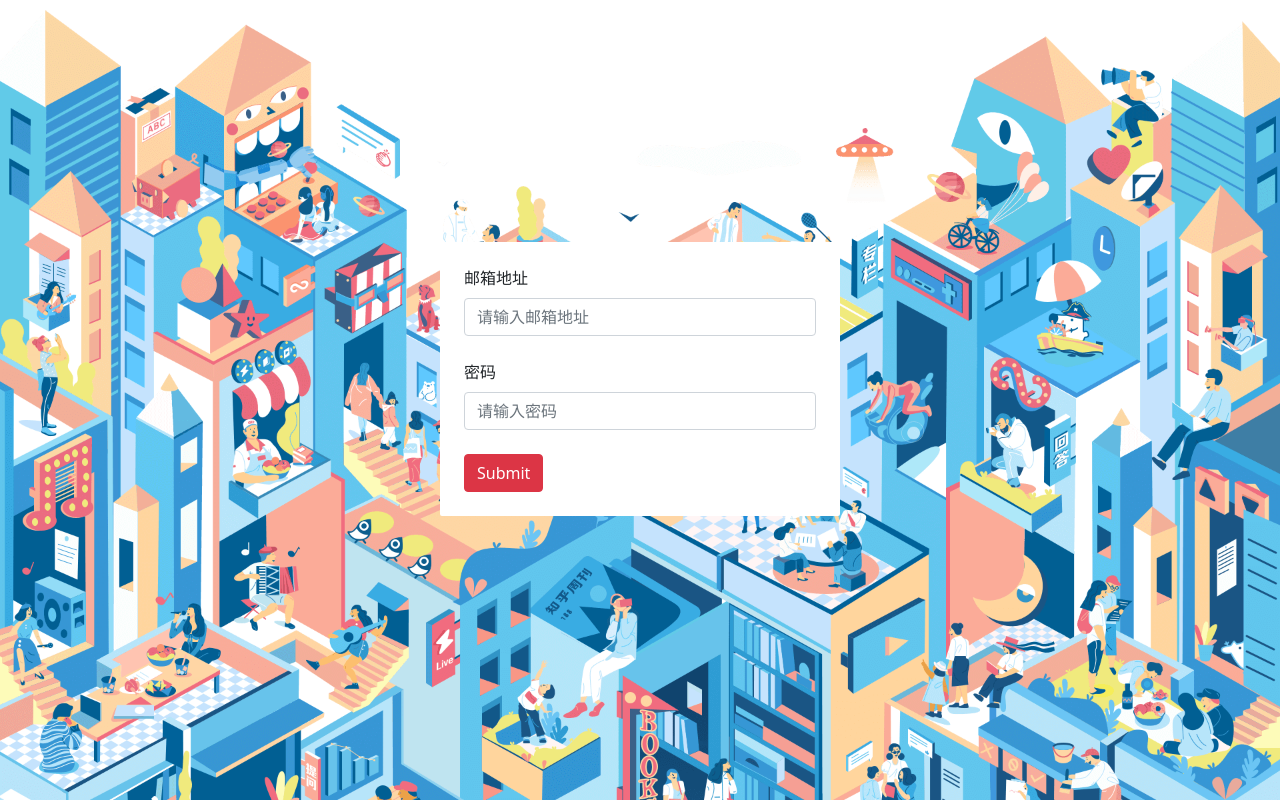
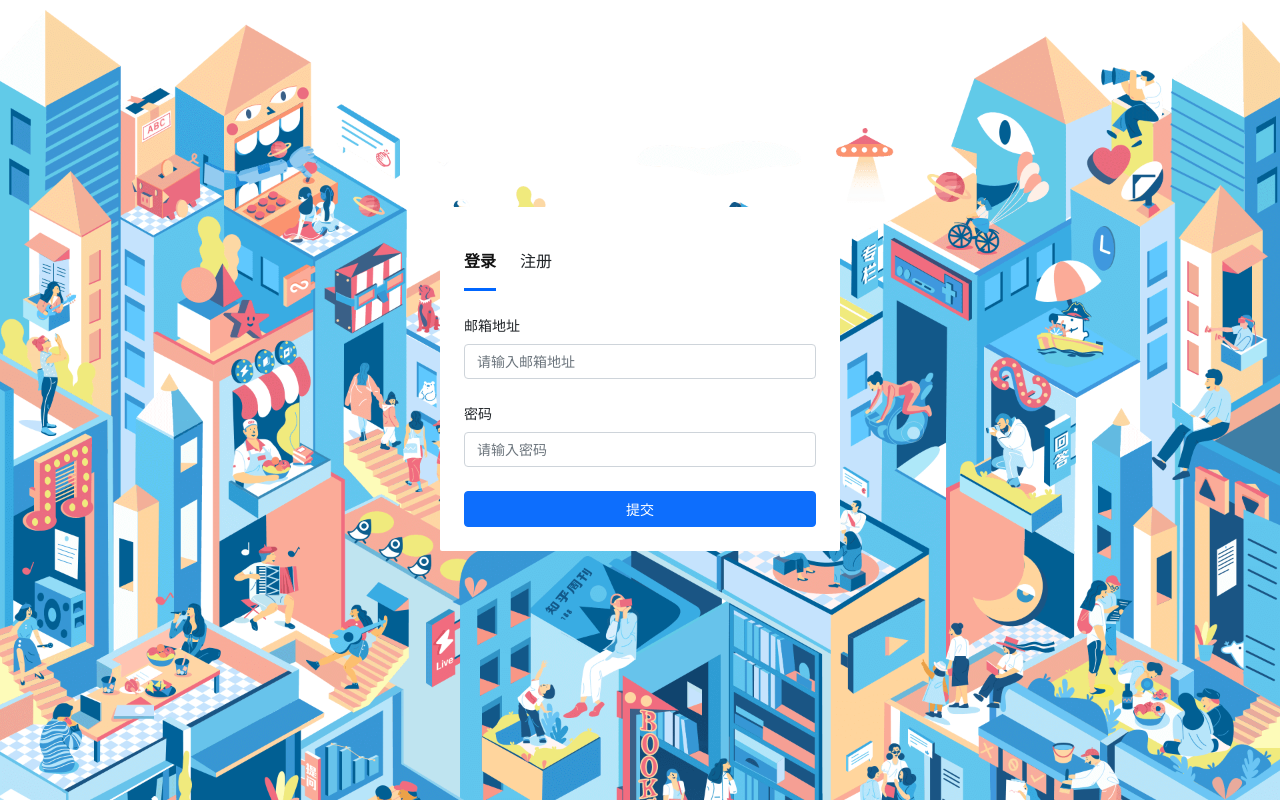
Before and after one commit to Archsx/zhuanlan, a Vue app: page /signin in a window 1280 px wide. Built offline with nearby package versions, Linux system fonts and the light colour scheme.

Commit message:
初步完成登录页面改造

```diff
--- a/src/App.vue
+++ b/src/App.vue
@@ -18,7 +18,7 @@ export default defineComponent({
       return store.state.error
     })
     watch(
-      () => error.value,
+      () => error.value.status,
       newVal => {
         if (newVal) {
           createMessage(error.value.message!, 'error')
--- /dev/null
+++ b/src/components/Login.vue
@@ -0,0 +1,118 @@
+<template>
+  <validate-form @form-submit="onFormSubmit">
+    <div class="mb-2">
+      <label for="exampleInputEmail" class="form-label">邮箱地址</label>
+      <validate-input
+        type="text"
+        placeholder="请输入邮箱地址"
+        :rules="emailRule"
+        v-model="email"
+      ></validate-input>
+    </div>
+    <div class="mb-2">
+      <label for="exampleInputPassword" class="form-label">密码</label>
+      <validate-input
+        :rules="passwordRule"
+        v-model="password"
+        placeholder="请输入密码"
+        type="password"
+      ></validate-input>
+    </div>
+    <template v-slot:submit>
+      <span class="btn btn-primary submit-btn">提交</span>
+    </template>
+  </validate-form>
+</template>
+
+<script lang="ts">
+import { defineComponent, ref } from 'vue'
+import ValidateInput from '@/components/ValidateInput.vue'
+import ValidateForm from '@/components/ValidateForm.vue'
+import { RuleProps } from '@/utils/validate'
+import { useRouter } from 'vue-router'
+import { useStore } from 'vuex'
+import { GlobalDataProps } from '@/store'
+import { createMessage } from '@/utils/createMessage'
+
+export default defineComponent({
+  name: 'login',
+  components: {
+    ValidateInput,
+    ValidateForm
+  },
+  setup() {
+    const router = useRouter()
+    const emailRule: RuleProps = [
+      {
+        type: 'required',
+        message: '邮箱地址不能为空'
+      },
+      {
+        type: 'email',
+        message: '请输入合法的邮箱地址'
+      }
+    ]
+    const passwordRule: RuleProps = [
+      {
+        type: 'required',
+        message: '密码不能为空'
+      },
+      {
+        type: 'password',
+        message: '请输入长度至少为8位并且包含数字和字母的密码'
+      }
+    ]
+    const email = ref('')
+    const password = ref('')
+    const store = useStore<GlobalDataProps>()
+    // 可以使用ref的形式获取组件实例
+    // const inputRef = ref<any>()
+    // console.log(inputRef.value)
+    // console.log(inputRef.value.validateInput())
+    const onFormSubmit = (result: boolean) => {
+      if (result) {
+        // 使用store.commit来调用mutations里面的方法
+        // 需要注意的是 只有state里面的数据有代码提示
+        // 而这些comit的事件名是没有提示的
+        // 不知道哪个版本的vuex能添加支持
+        const payload = {
+          email: email.value,
+          password: password.value
+        }
+        // 注意 下面的这个例子演示了如何在组件中使用某个action的结果
+        // 而相应的action里面需要return结果 否则then里面就拿不到响应的数据
+        store
+          .dispatch('loginAndFetch', payload)
+          .then(data => {
+            createMessage('登录成功 2秒后跳转首页', 'success')
+            setTimeout(() => {
+              router.push({
+                name: 'Index'
+              })
+            }, 2000)
+          })
+          .catch(err => {
+            console.log(err)
+          })
+      }
+    }
+    return {
+      emailRule,
+      passwordRule,
+      email,
+      password,
+      onFormSubmit
+    }
+  }
+})
+</script>
+
+<style lang="scss" scoped>
+.submit-btn {
+  width: 100%;
+  height: 36px;
+  font-size: 14px;
+  line-height: 36px;
+  padding: 0;
+}
+</style>
--- /dev/null
+++ b/src/components/Signup.vue
@@ -0,0 +1,129 @@
+<template>
+  <div class="signinFormWrapper">
+    <validate-form @form-submit="handleFormSubmit">
+      <div class="mb-2">
+        <label class="form-label">邮箱</label>
+        <validate-input
+          type="text"
+          placeholder="请输入邮箱"
+          v-model="email"
+          :rules="emailRule"
+        ></validate-input>
+      </div>
+      <div class="mb-2">
+        <label class="form-label">昵称</label>
+        <validate-input
+          type="text"
+          placeholder="请输入昵称"
+          v-model="nickName"
+          :rules="nickNameRule"
+        ></validate-input>
+      </div>
+      <div class="mb-2">
+        <label class="form-label">密码</label>
+        <validate-input
+          :rules="passwordRule"
+          v-model="password"
+          placeholder="请输入密码"
+          type="password"
+        ></validate-input>
+      </div>
+      <div class="mb-2">
+        <label class="form-label">确认密码</label>
+        <validate-input
+          :rules="passwordCheckRule"
+          v-model="passwordCheck"
+          placeholder="请再次输入密码"
+          type="password"
+        ></validate-input>
+      </div>
+      <template v-slot:submit>
+        <span class="btn btn-primary submit-btn">提交</span>
+      </template>
+    </validate-form>
+  </div>
+</template>
+
+<script lang="ts">
+import { defineComponent, ref } from 'vue'
+import ValidateForm from '@/components/ValidateForm.vue'
+import ValidateInput from '@/components/ValidateInput.vue'
+import { RuleProps } from '@/utils/validate'
+
+export default defineComponent({
+  name: 'signup',
+  components: { ValidateForm, ValidateInput },
+  setup(props) {
+    const email = ref('')
+    const emailRule: RuleProps = [
+      {
+        type: 'required',
+        message: '邮箱地址不能为空'
+      },
+      {
+        type: 'email',
+        message: '请输入正确格式的邮箱'
+      }
+    ]
+    const nickName = ref('')
+    const password = ref('')
+    const passwordCheck = ref('')
+    const nickNameRule: RuleProps = [
+      {
+        type: 'required',
+        message: '昵称不能为空'
+      }
+    ]
+    const passwordRule: RuleProps = [
+      {
+        type: 'required',
+        message: '密码不能为空'
+      },
+      {
+        type: 'password',
+        message: '请输入长度至少为8位并且包含数字和字母的密码'
+      }
+    ]
+    const passwordCheckRule: RuleProps = [
+      {
+        type: 'custom',
+        message: '两次密码不一致',
+        custom: () => {
+          return password.value === passwordCheck.value
+        }
+      }
+    ]
+    const handleFormSubmit = (result: boolean) => {
+      if (result) {
+        const payload = {
+          email: email.value,
+          nickName: nickName.value,
+          password: password.value
+        }
+      }
+    }
+
+    return {
+      email,
+      emailRule,
+      password,
+      passwordCheck,
+      passwordRule,
+      passwordCheckRule,
+      nickName,
+      nickNameRule,
+      handleFormSubmit
+    }
+  }
+})
+</script>
+
+<style lang="scss" scoped>
+.submit-btn {
+  width: 100%;
+  height: 36px;
+  font-size: 14px;
+  line-height: 36px;
+  padding: 0;
+}
+</style>
--- a/src/components/ValidateInput.vue
+++ b/src/components/ValidateInput.vue
@@ -54,7 +54,13 @@ export default defineComponent({
         const len = props.rules.length
         for (let i = 0; i < len; i++) {
           const rule = props.rules[i]
-          if (!Validation[rule.type](inputRef.val)) {
+          if (rule.type === 'custom') {
+            if (!rule.custom()) {
+              inputRef.error = true
+              inputRef.message = rule.message
+              return false
+            }
+          } else if (!Validation[rule.type](inputRef.val)) {
             inputRef.error = true
             inputRef.message = rule.message
             return false
@@ -82,6 +88,9 @@ export default defineComponent({
 </script>
 
 <style lang="scss" scoped>
+.form-control {
+  font-size: 14px !important;
+}
 .validate-input-container {
   position: relative;
   .invalid-feedback {
--- a/src/views/SignIn.vue
+++ b/src/views/SignIn.vue
@@ -2,29 +2,18 @@
   <div class="signPage">
     <div class="signContent">
       <div class="signFormWrapper">
-        <validate-form @form-submit="onFormSubmit">
-          <div class="mb-2">
-            <label for="exampleInputEmail" class="form-label">邮箱地址</label>
-            <validate-input
-              type="text"
-              placeholder="请输入邮箱地址"
-              :rules="emailRule"
-              v-model="email"
-            ></validate-input>
-          </div>
-          <div class="mb-2">
-            <label for="exampleInputPassword" class="form-label">密码</label>
-            <validate-input
-              :rules="passwordRule"
-              v-model="password"
-              placeholder="请输入密码"
-              type="password"
-            ></validate-input>
-          </div>
-          <template v-slot:submit>
-            <span class="btn btn-danger">Submit</span>
-          </template>
-        </validate-form>
+        <div class="tabs">
+          <span
+            v-for="(tab, index) in tabs"
+            :key="index"
+            :class="{ active: tab.name === activeTabName }"
+            @click="changeActiveTab(tab.name)"
+            class="tab"
+          >
+            {{ tab.des }}
+          </span>
+        </div>
+        <component :is="activeTabName" class="custom-form"></component>
       </div>
     </div>
     <div class="signFooter">
@@ -35,83 +24,37 @@
 </template>
 
 <script lang="ts">
-import { defineComponent, reactive, ref } from 'vue'
-import ValidateInput from '@/components/ValidateInput.vue'
-import ValidateForm from '@/components/ValidateForm.vue'
-import { RuleProps } from '@/utils/validate'
-import { useRouter } from 'vue-router'
-import { useStore } from 'vuex'
-import { GlobalDataProps, GlobalErrorProps } from '@/store'
-import { createMessage } from '@/utils/createMessage'
+import { computed, defineComponent, ref } from '@vue/runtime-core'
+import Login from '@/components/Login.vue'
+import Signup from '@/components/Signup.vue'
 
 export default defineComponent({
-  name: 'SignIn',
+  name: 'signin',
   components: {
-    ValidateInput,
-    ValidateForm
+    Login,
+    Signup
   },
   setup() {
-    const router = useRouter()
-    const emailRule: RuleProps = [
+    const tabs = [
       {
-        type: 'required',
-        message: '邮箱地址不能为空'
+        name: 'login',
+        des: '登录',
+        idx: 0
       },
       {
-        type: 'email',
-        message: '请输入合法的邮箱地址'
+        name: 'signup',
+        des: '注册',
+        idx: 1
       }
     ]
-    const passwordRule: RuleProps = [
-      {
-        type: 'required',
-        message: '密码不能为空'
-      },
-      {
-        type: 'password',
-        message: '请输入长度至少为8位并且包含数字和字母的密码'
-      }
-    ]
-    const email = ref('')
-    const password = ref('')
-    const store = useStore<GlobalDataProps>()
-    // 可以使用ref的形式获取组件实例
-    // const inputRef = ref<any>()
-    // console.log(inputRef.value)
-    // console.log(inputRef.value.validateInput())
-    const onFormSubmit = (result: boolean) => {
-      if (result) {
-        // 使用store.commit来调用mutations里面的方法
-        // 需要注意的是 只有state里面的数据有代码提示
-        // 而这些comit的事件名是没有提示的
-        // 不知道哪个版本的vuex能添加支持
-        const payload = {
-          email: email.value,
-          password: password.value
-        }
-        // 注意 下面的这个例子演示了如何在组件中使用某个action的结果
-        // 而相应的action里面需要return结果 否则then里面就拿不到响应的数据
-        store
-          .dispatch('loginAndFetch', payload)
-          .then(data => {
-            createMessage('登录成功 2秒后跳转首页', 'success')
-            setTimeout(() => {
-              router.push({
-                name: 'Index'
-              })
-            }, 2000)
-          })
-          .catch(err => {
-            console.log(err)
-          })
-      }
+    const activeTabName = ref('login')
+    const changeActiveTab = (name: string) => {
+      activeTabName.value = name
     }
     return {
-      emailRule,
-      passwordRule,
-      email,
-      password,
-      onFormSubmit
+      tabs,
+      activeTabName,
+      changeActiveTab
     }
   }
 })
@@ -139,6 +82,34 @@ export default defineComponent({
       border-radius: 2px;
       overflow: hidden;
       padding: 24px;
+      .custom-form {
+        font-size: 14px;
+      }
+      .tabs {
+        margin-bottom: 24px;
+        .tab {
+          font-size: 16px;
+          display: inline-block;
+          line-height: 60px;
+          height: 60px;
+          margin-right: 24px;
+          cursor: pointer;
+          position: relative;
+          &.active {
+            font-weight: 600;
+            color: #121212;
+            &:after {
+              display: block;
+              position: absolute;
+              bottom: 0;
+              content: '';
+              width: 100%;
+              height: 3px;
+              background: #06f;
+            }
+          }
+        }
+      }
     }
   }
   .signFooter {
```
Also changed, not shown: src/utils/validate.ts (+15 -4 lines).
